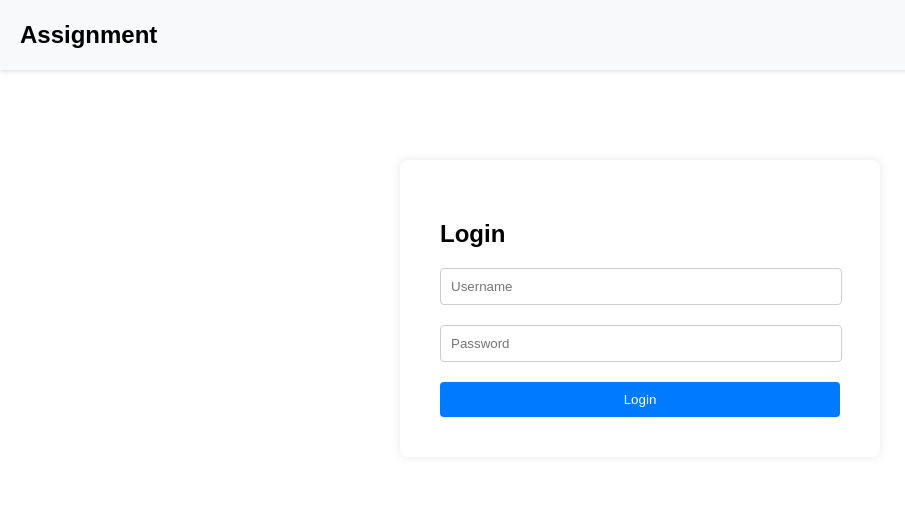
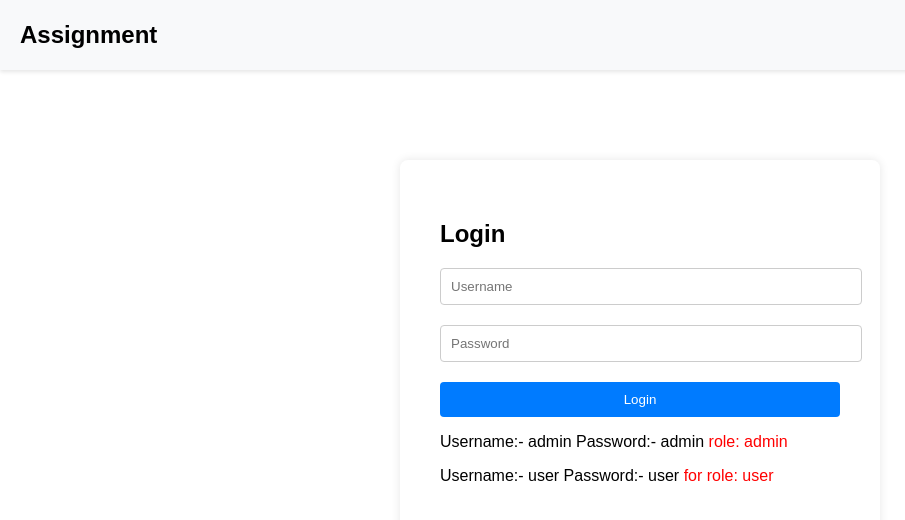
Before and after one commit to exclusiveabhi/task-management, a React (Vite) app in the folder frontend/: page / in a window 1280 px wide. Shown: the top 520 px of the page, without its empty margins (0-905 px from the left). Built offline with nearby package versions, Linux system fonts and the light colour scheme.

Commit message:
19/01/2025

```diff
--- a/frontend/src/components/Login.jsx
+++ b/frontend/src/components/Login.jsx
@@ -31,7 +31,7 @@ const Login = () => {
     <div style={styles.loginContainer}>
       <div style={styles.loginForm}>
         <h2>Login</h2>
-        {error && <p>{error}</p>}
+        {error && <span style={styles.span}>{error}</span>}
         <input
           type="text"
           placeholder="Username"
@@ -47,6 +47,8 @@ const Login = () => {
           style={styles.input}
         />
         <button onClick={handleLogin} style={styles.button}>Login</button>
+        <p>Username:- admin Password:- admin  <span style={styles.span}>role: admin</span></p>
+        <p>Username:- user Password:- user <span style={styles.span}>for role: user</span></p>
       </div>
     </div>
   );
@@ -61,6 +63,9 @@ const styles = {
     padding: '20px', // Add padding to ensure spacing on smaller screens
     marginTop: '70px', // Add margin to move the card down from the top
   },
+  span: {
+    color: 'red',
+  },
   loginForm: {
     background: '#fff',
     padding: '40px', // Increase padding for equal spacing
@@ -71,7 +76,7 @@ const styles = {
   },
   input: {
     display: 'block',
-    width: '95%', // Make input fields full width
+    width: '100%', // Make input fields full width
     marginBottom: '20px', // Increase margin for better spacing
     padding: '10px', // Adjust padding for input fields
     border: '1px solid #ccc',
```
Also changed, not shown: 1 other file (tests, documents, lock files or other folders).
